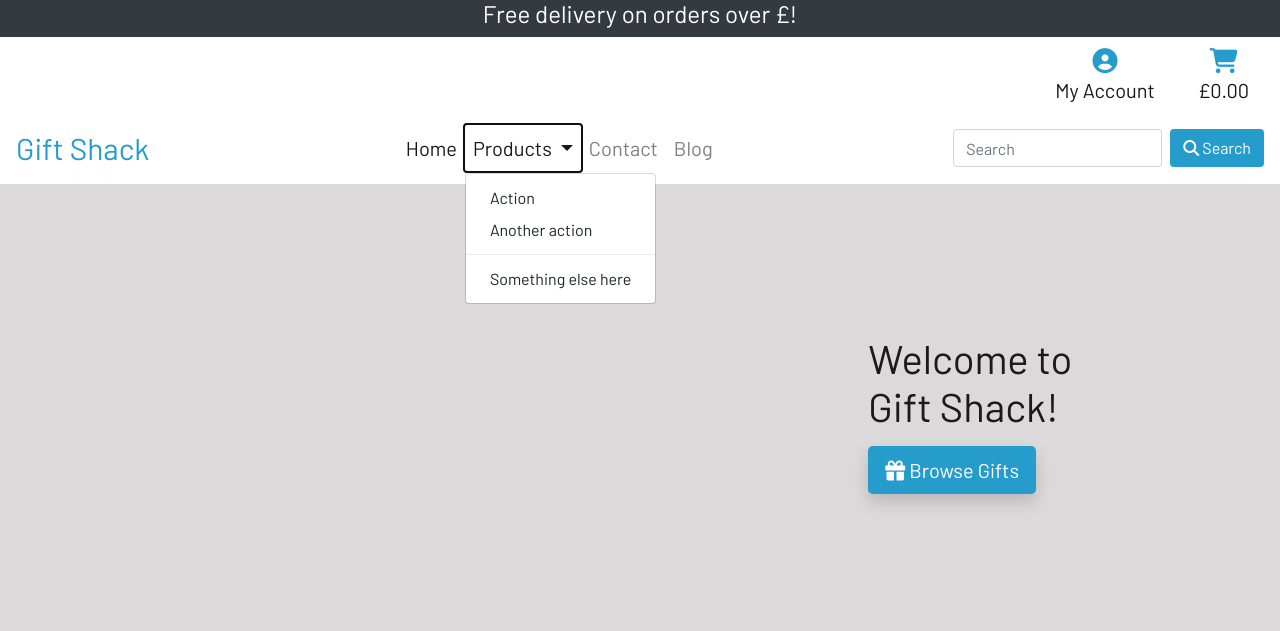
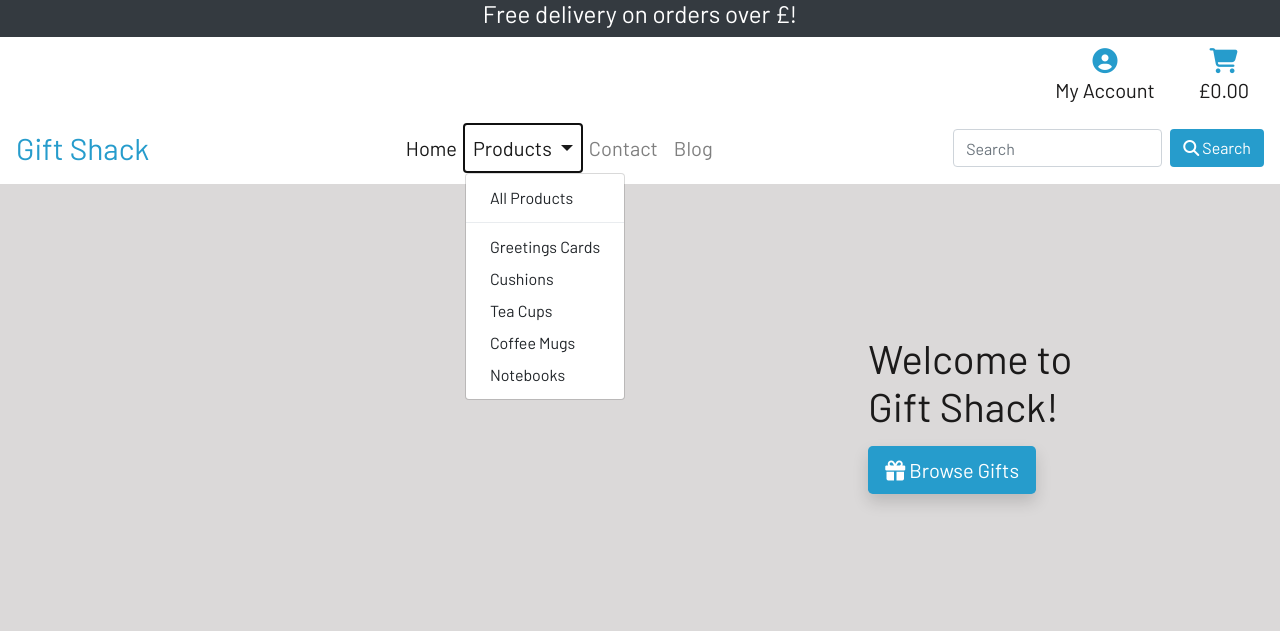
Before and after one commit to JohnW876/gift-shack, a Django app: page / in a window 1280 px wide, after a click on "Products". Shown: the top 631 px of the page. Run offline with Django 3.2, Linux system fonts and the light colour scheme; some libraries are stand-ins or nearby versions.

Commit message:
Add product categories to navigation

```diff
--- a/templates/base.html
+++ b/templates/base.html
@@ -85,7 +85,7 @@
             </div>
         </div>
 
-        <!--Navbar-->
+        <!--Navbar taken from https://getbootstrap.com/docs/4.6/components/navbar/ and modified-->
         <nav class="navbar navbar-expand-lg navbar-light bg-white">
             <a class="navbar-brand" href="{% url 'home' %}">Gift Shack</a>
                 <button class="navbar-toggler" type="button" data-toggle="collapse" data-target="#navbarSupportedContent" aria-controls="navbarSupportedContent" aria-expanded="false" aria-label="Toggle navigation">
@@ -102,10 +102,13 @@
                         Products
                         </a>
                         <div class="dropdown-menu" aria-labelledby="navbarDropdown">
-                        <a class="dropdown-item" href="#">Action</a>
-                        <a class="dropdown-item" href="#">Another action</a>
+                        <a class="dropdown-item" href="#">All Products</a>
                         <div class="dropdown-divider"></div>
-                        <a class="dropdown-item" href="#">Something else here</a>
+                        <a class="dropdown-item" href="#">Greetings Cards</a>
+                        <a class="dropdown-item" href="#">Cushions</a>
+                        <a class="dropdown-item" href="#">Tea Cups</a>
+                        <a class="dropdown-item" href="#">Coffee Mugs</a>
+                        <a class="dropdown-item" href="#">Notebooks</a>
                         </div>
                     </li>
                     <li class="nav-item">
@@ -124,7 +127,7 @@
         </nav>
     {% block content %}
     {% endblock %}
-        <!--footer start-->
+        <!--Footer start. Footer taken from https://www.ordinarycoders.com/blog/article/bootstrap-footers and mofified-->
 <footer>
     <div class="footer-wrap footer">
         <div class="container first_class">
```
